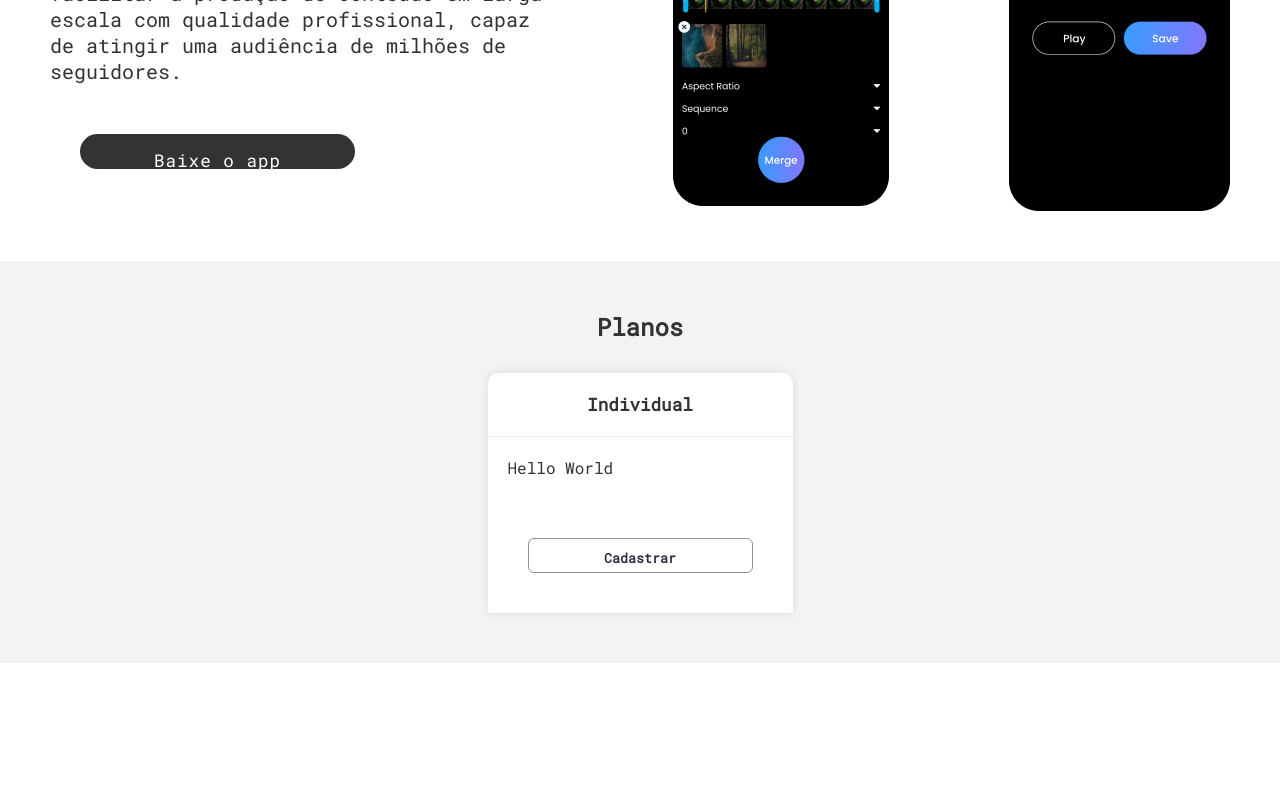
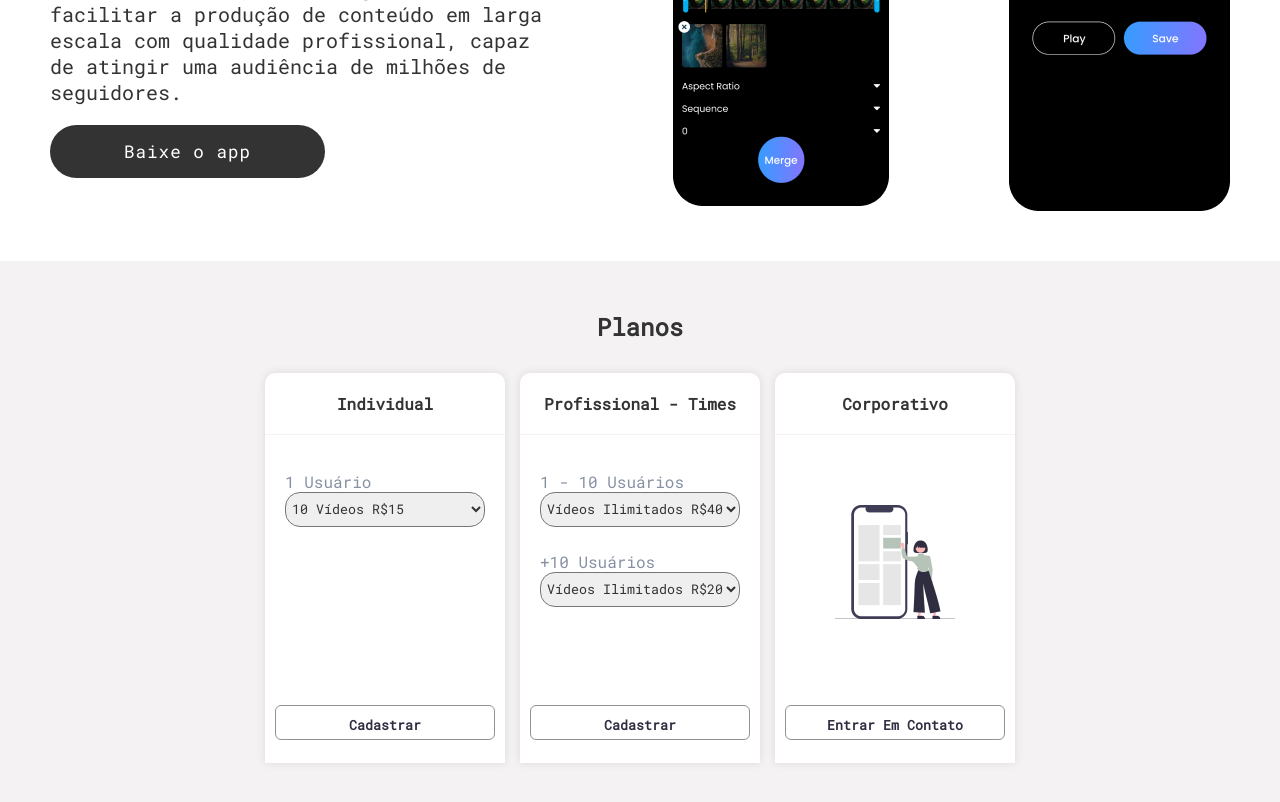
Before and after one commit to vitor-chaves-lima/fiap-react-checkpoint-1, a React (Vite) app: page /about in a window 1280 px wide. Shown: the part 400-1202 px from the top of the page. Before the commit the page ends 1063 px from the top, so only its background shows below. Built offline with nearby package versions, Linux system fonts and the light colour scheme.

Commit message:
card-about
Finalizando a Parte de formulário e também os card de página About

```diff
--- a/src/components/Form/index.jsx
+++ b/src/components/ContactForm/index.jsx
@@ -4,16 +4,16 @@ function ContactForm () {
     return (
         <form>
             <div className="input-wrapper">
-                <label>Nome:</label>
-                <input type="text"/>
+                <label for='text-name' >Nome:</label>
+                <input type="text" id="text-name"/>
             </div>
 
             <div className="input-wrapper">
-                <label>E-mail:</label>
-                <input type="email"/>
+                <label for='text-email'>E-mail:</label>
+                <input type="email" id="text-email"/>
             </div>
 
-            <div className="area">
+            <div className="textarea-wrapper">
                 <label>Mensagem:</label>
                 <textarea></textarea>
             </div>
--- a/src/components/Form/styles.css
+++ b/src/components/ContactForm/styles.css
@@ -23,18 +23,18 @@ form .input-wrapper input {
     font-size: 26px;
 }
 
-form .area{
+form .textarea-wrapper{
     display: flex;
     flex-direction: column;
     margin: 30px;
 }
 
-.area label{
+.textarea-wrapper label{
     font-size: 26px;
     margin-bottom: 25px;
 }
 
-.area textarea{
+.textarea-wrapper textarea{
     width: 480px;
     padding: 10px;
     height: 230px;
@@ -45,7 +45,7 @@ form .area{
     border-radius: 25px;
 }
 
-.area textarea{
+.textarea-wrapper textarea{
     outline: none;
 }
 
@@ -54,7 +54,7 @@ form .button-wrapper {
     justify-content: flex-end;
 
 }
-button {
+form button {
     margin: 30px;
     width: 225px;
     height: 35px;
--- a/src/components/PlanCard/styles.css
+++ b/src/components/PlanCard/styles.css
@@ -2,12 +2,15 @@
 	border-top-left-radius: 10px;
 	border-top-right-radius: 10px;
 	background-color: #ffffff;
+	width: 240px;
+	height: 390px;
 	box-shadow: 0 0 10px rgba(0, 0, 0, 0.1);
 }
 
 .plan-card .title-wrapper {
 	display: flex;
 	justify-content: center;
+
 	padding: 20px;
 	border-top-left-radius: 10px;
 	border-top-right-radius: 10px;
@@ -19,7 +22,7 @@
 }
 
 .plan-card .title-wrapper h3 {
-	font-size: 1.1rem;
+	font-size: 1rem;
 }
 
 .plan-card:hover .title-wrapper h3 {
--- a/src/pages/About/index.jsx
+++ b/src/pages/About/index.jsx
@@ -3,17 +3,46 @@ import AboutHeroImage1 from "../../assets/images/about_hero_image_1.png";
 import AboutHeroImage2 from "../../assets/images/about_hero_image_2.png";
 import Container from "../../components/Container";
 import PlanCard from "../../components/PlanCard";
+import ImageCorporation from "../../assets/images/corporativo.png"
 import "./styles.css";
 
 /* =================== SubComponents =================== */
 
 function PlansSection() {
+
+
+
 	return (
 		<section className="plans-section">
 			<h3>Planos</h3>
 			<div className="plans">
 				<PlanCard title="Individual" buttonText="Cadastrar">
-					Hello World
+					<div className="users">
+						<p>1 Usuário</p>
+						<select>
+						<option Value="Video-Limited-15">10 Vídeos <span style={{fontSize:'16px'}}>R$15</span></option>
+						</select>
+					</div>
+				</PlanCard>
+
+				<PlanCard title="Profissional - Times" buttonText="Cadastrar">
+					<div className="users">
+						<p>1 - 10 Usuários</p>
+						<select>
+						<option Value="Video-Ilimited-40">Vídeos Ilimitados <span>R$40</span></option>
+						</select>
+					</div>
+
+					<div className="users">
+						<p>+10 Usuários</p>
+						<select>
+						<option Value="Video-Ilimited-20">Vídeos Ilimitados <span style={{fontWeight: 100}}>R$20</span></option>
+						</select>
+					</div>
+				</PlanCard>
+
+				<PlanCard title="Corporativo" buttonText="Entrar Em Contato">
+					<img src={ImageCorporation} alt="Corporativo"/>
 				</PlanCard>
 			</div>
 		</section>
--- a/src/pages/About/styles.css
+++ b/src/pages/About/styles.css
@@ -13,3 +13,48 @@
 .plans-section h3 {
 	font-size: 1.5rem;
 }
+
+.plans{
+	display: flex;
+	color: #131925;
+	justify-items: center;
+	gap: 15px;
+}
+
+.plans p {
+	color: #8790A3;
+}
+
+.plans img{
+	width: 60%;
+	margin: 50px auto;
+	display: block;
+	justify-self: center;
+}
+
+.plans select{
+	width: 100%;
+	font-family: "RobotoMono";
+	font-weight: 400;
+	padding-left: 2px;
+	height: 35px;
+	border-radius: 15px;
+	outline: none;
+}
+
+.plans select::after{
+	background-color:#6975E8;;
+}
+
+.users{
+	margin: 1rem 0rem 1.5rem 0rem;;
+}
+
+.plans button{
+	width: 225px;
+	height: 35px;
+}
+
+.content-wrapper{
+	height: 220px;
+}
--- a/src/pages/Contact/index.jsx
+++ b/src/pages/Contact/index.jsx
@@ -1,5 +1,4 @@
-import "./style.css";
-import FormComponent from "../../components/Form";
+import FormComponent from "../../components/ContactForm";
 import NetworkComponent from "../../components/Network"
 import Container from "../../components/Container";
 
@@ -8,7 +7,7 @@ import Container from "../../components/Container";
 function ContactPage (){
     return (
         <Container>
-            <div className="contact">
+        <div className="contact" style={{ display: "flex", justifyContent: "center", marginTop:'75px' }}>
             <NetworkComponent/>
             <FormComponent/>
             </div>
--- a/src/pages/Contact/style.css
+++ /dev/null
@@ -1,6 +0,0 @@
-.contact{
-    display: flex;
-    width: 1400px;
-    justify-content: center;
-    margin-top:75px
-}
```
Also changed, not shown: src/assets/images/corporativo.png (added).
